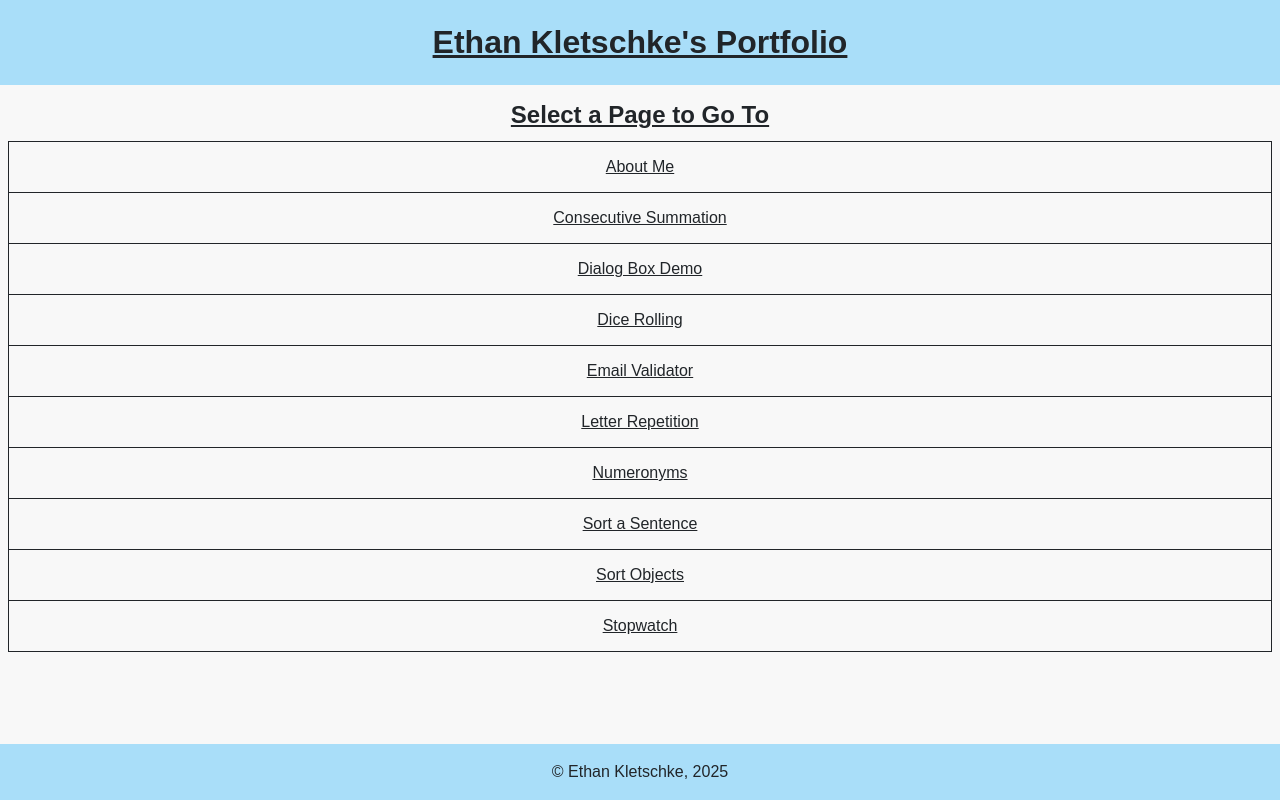
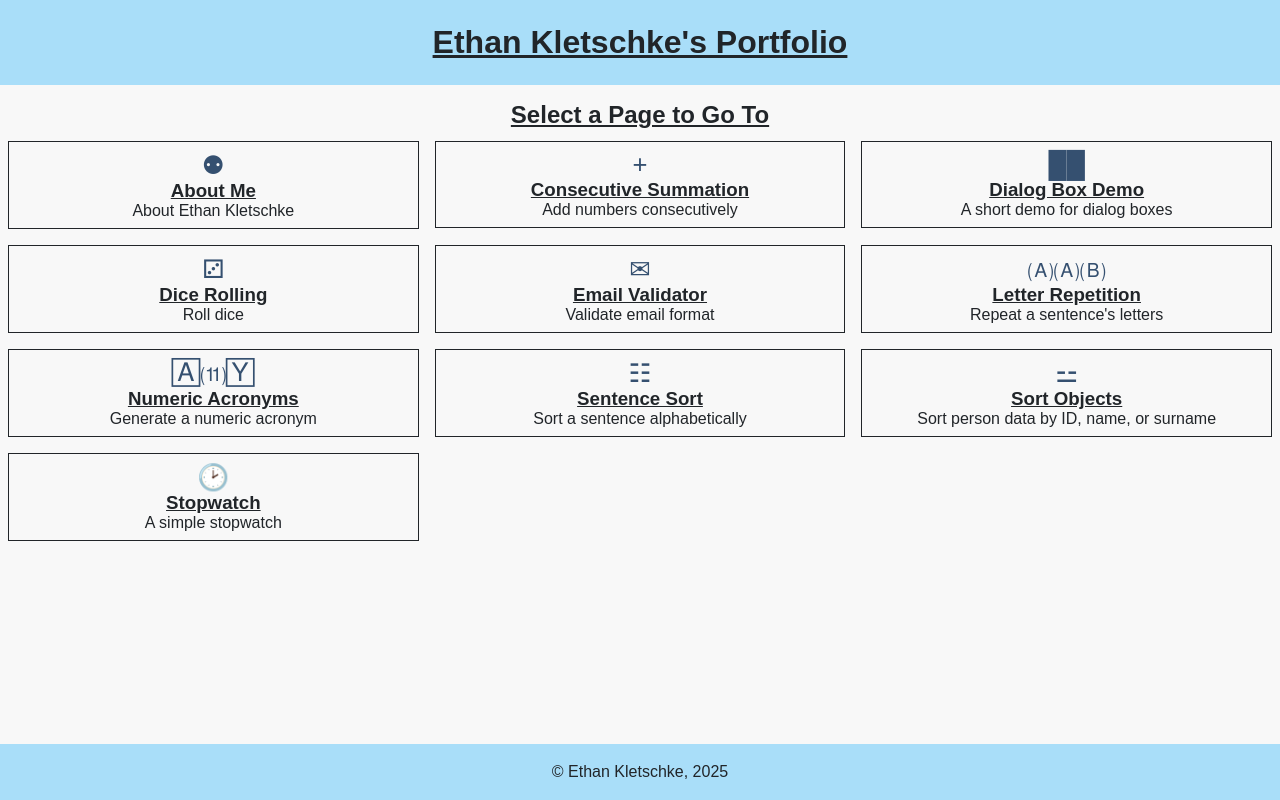
Before and after one commit to ethanKletschke/TSX-Portfolio-App, a React (Vite) app: page / in a window 1280 px wide. Built offline with nearby package versions, Linux system fonts and the light colour scheme.

Commit message:
feat(ui): Overhaul the home page to have cards for each index

```diff
--- a/src/comps/ContentsTable/ContentsTable.module.css
+++ b/src/comps/ContentsTable/ContentsTable.module.css
@@ -1,12 +1,15 @@
 .contentsTable {
   display: grid;
   grid-template-columns: repeat(3, 1fr);
-  grid-template-rows: auto;
-  border: 1pt solid var(--black);
+  grid-template-rows: 1fr;
+  /* border: 1pt solid var(--dblue); */
   align-content: space-evenly;
+  gap: 1em;
+  align-items: stretch;
+  justify-items: stretch;
+  justify-content: stretch;
 }
 
-.contentsTable > div {
-  align-self: center;
-  border: 1pt solid var(--)
+.contentsTable * {
+  text-decoration: none;
 }
--- a/src/comps/ContentsTable/ContentsTable.tsx
+++ b/src/comps/ContentsTable/ContentsTable.tsx
@@ -1,3 +1,4 @@
+import { Link } from "react-router-dom";
 import ContentsTableCard from "../ContentsTableCard/ContentsTableCard";
 import styles from "./ContentsTable.module.css";
 
@@ -5,6 +6,8 @@ import styles from "./ContentsTable.module.css";
 export interface CardObj {
   title: string;
   icon: string;
+  route: string;
+  subtitle: string;
 }
 
 type ContentsTableProps = {
@@ -15,7 +18,9 @@ export default function ContentsTable({ cards }: ContentsTableProps) {
   return (
     <div className={styles.contentsTable}>
       {cards.map((card) => (
-        <ContentsTableCard title={card.title} icon={card.icon} />
+        <Link to={card.route}>
+          <ContentsTableCard title={card.title} icon={card.icon} subtitle={card.subtitle} />
+        </Link>
       ))}
     </div>
   );
--- a/src/comps/ContentsTableCard/ContentsTableCard.module.css
+++ b/src/comps/ContentsTableCard/ContentsTableCard.module.css
@@ -1,3 +1,18 @@
 .contentCard {
+  text-align: center;
+  border: 1pt solid;
+  padding: 0.5em;
+}
+
+.contentCard h3 {
+  text-decoration: underline;
+}
+
+.contentCard .icon {
+  font-size: 1.6em;
+  color: var(--dblue);
+}
+
+.contentCard .subtitle {
 
 }
--- a/src/comps/ContentsTableCard/ContentsTableCard.tsx
+++ b/src/comps/ContentsTableCard/ContentsTableCard.tsx
@@ -4,12 +4,15 @@ import styles from "./ContentsTableCard.module.css";
 // Define own CardProps without children JSX
 type ContentsTableCardProps = Omit<CardProps, "children">;
 
+// A single grid card on the table of contents page
 export default function ContentsTableCard({ title, icon, subtitle }: ContentsTableCardProps) {
   return (
     <div className={styles.contentCard}>
       <p className={styles.icon}>{icon}</p>
       <h3>{title || "Contents"}</h3>
-      <p>{subtitle || "Subtitle"}</p>
+      <p className={styles.subtitle}>
+        {subtitle || "Subtitle"}
+      </p>
     </div>
   );
 }
--- a/src/pages/Home/Home.tsx
+++ b/src/pages/Home/Home.tsx
@@ -1,66 +1,82 @@
-import { Link } from "react-router-dom";
+import type { CardObj } from "../../comps/ContentsTable/ContentsTable";
+import ContentsTable from "../../comps/ContentsTable/ContentsTable";
+import Page from "../../comps/Page/Page";
+import sortObjects from "../../funcs/sortObjects";
 import styles from "./Home.module.css";
-import Page from "../../comps/Page/Page";
+
 
 export default function Home() {
+  const links: CardObj[] = [
+    {
+      route: "/aboutMe",
+      title: "About Me",
+      icon: "⚉",
+      subtitle: "About Ethan Kletschke"
+    },
+    {
+      route: "/consecutiveSum",
+      title: "Consecutive Summation",
+      icon: "+",
+      subtitle: "Add numbers consecutively"
+    },
+    {
+      route: "/dialogs",
+      title: "Dialog Box Demo",
+      icon: "██",
+      subtitle: "A short demo for dialog boxes"
+    },
+    {
+      route: "/dice",
+      title: "Dice Rolling",
+      icon: "⚂",
+      subtitle: "Roll dice"
+    },
+    {
+      route: "/email",
+      title: "Email Validator",
+      icon: "✉",
+      subtitle: "Validate email format"
+    },
+    {
+      route: "/letterRep",
+      title: "Letter Repetition",
+      icon: "🄐🄐🄑",
+      subtitle: "Repeat a sentence's letters"
+    },
+    {
+      route: "/numeronyms",
+      title: "Numeric Acronyms",
+      icon: "🄰⑾🅈",
+      subtitle: "Generate a numeric acronym"
+    },
+    {
+      route: "/sentenceSort",
+      title: "Sentence Sort",
+      icon: "☷",
+      subtitle: "Sort a sentence alphabetically"
+    },
+    {
+      route: "/objSort",
+      title: "Sort Objects",
+      icon: "⚍",
+      subtitle: "Sort person data by ID, name, or surname"
+    },
+    {
+      route: "/stopwatch",
+      title: "Stopwatch",
+      icon: "🕑",
+      subtitle: "A simple stopwatch"
+    },
+  ];
+
+  const sortedLinks = sortObjects(links, "title");
+
   return (
     <Page headerText="Ethan Kletschke's Portfolio">
       {/* Heading with instruction */}
       <h2 className={styles.heading}>Select a Page to Go To</h2>
 
-      {/* Table of contents */}
-      <ul className={styles.toc}>
-        <li>
-          <Link to="/aboutMe">
-            About Me
-          </Link>
-        </li>
-        <li>
-          <Link to="/consecutiveSum">
-            Consecutive Summation
-          </Link>
-        </li>
-        <li>
-          <Link to="/dialogs">
-            Dialog Box Demo
-          </Link>
-        </li>
-        <li>
-          <Link to="/dice">
-            Dice Rolling
-          </Link>
-        </li>
-        <li>
-          <Link to="/email">
-            Email Validator
-          </Link>
-        </li>
-        <li>
-          <Link to="/letterRep">
-            Letter Repetition
-          </Link>
-        </li>
-        <li>
-          <Link to="/numeronyms">
-            Numeronyms
-          </Link>
-        </li>
-        <li>
-          <Link to="/sentenceSort">
-            Sort a Sentence
-          </Link>
-        </li>
-        <li>
-          <Link to="/objSort">
-            Sort Objects
-          </Link>
-        </li>
-        <li>
-          <Link to="/stopwatch">
-            Stopwatch
-          </Link>
-        </li>
-      </ul>
+      <ContentsTable cards={sortedLinks} />
     </Page>
   );
 }
```
